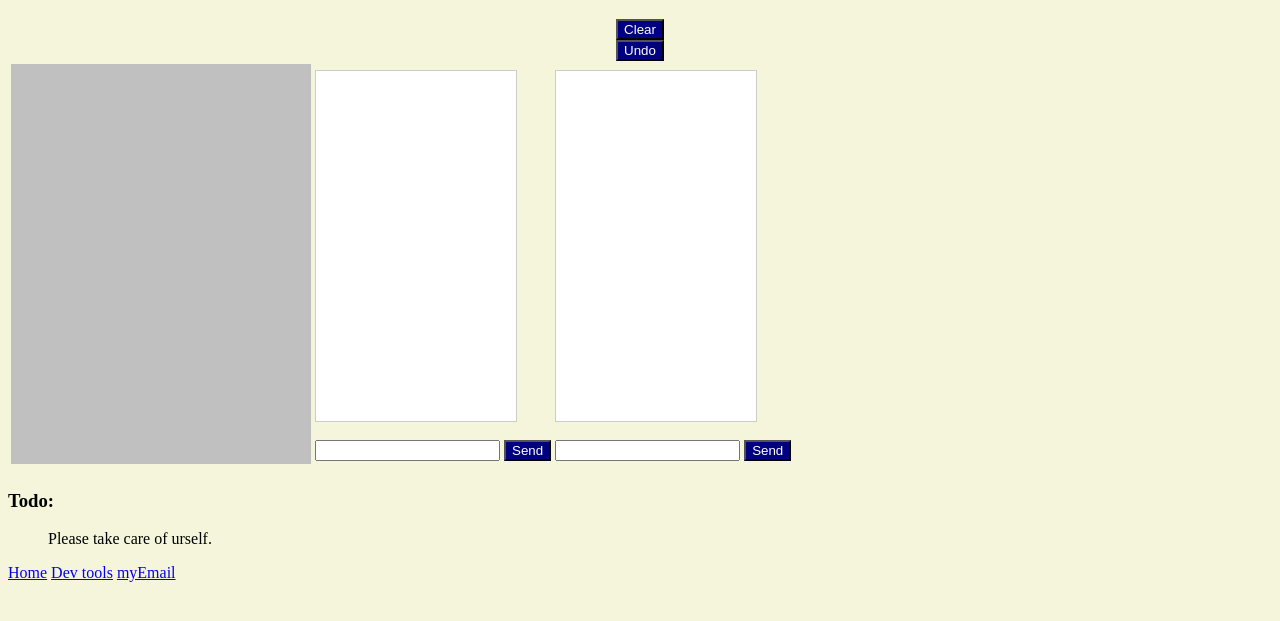
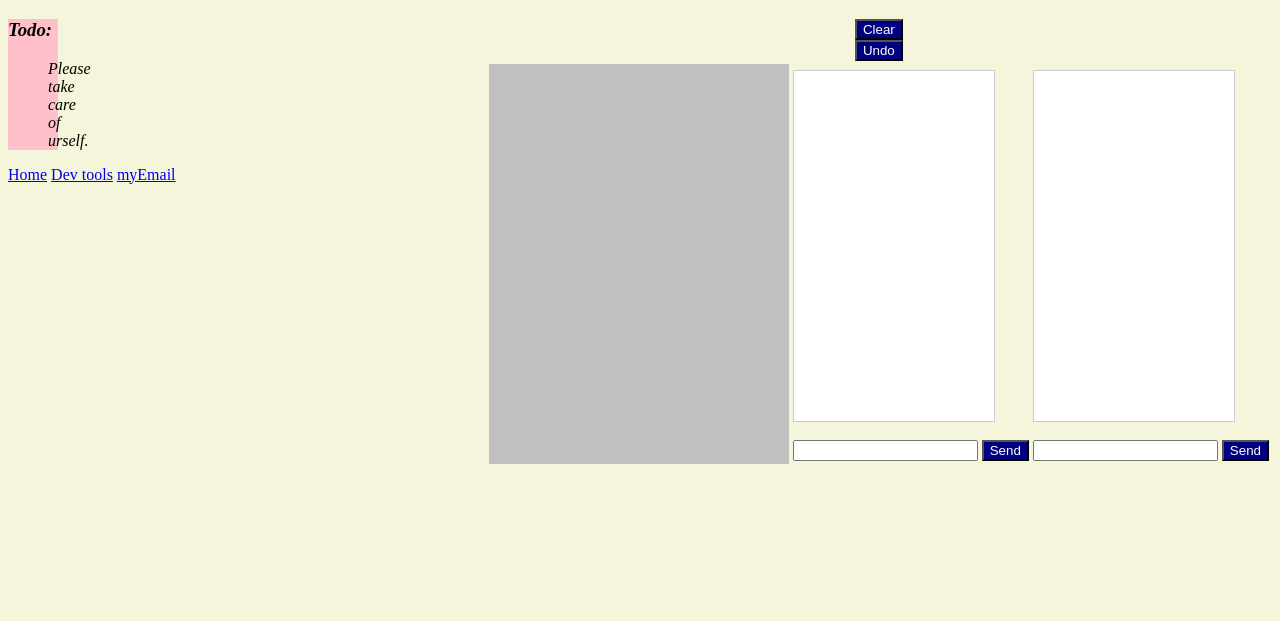
Before and after one commit to Space48121111/heroku-real-time-sketch-, a website with bundled scripts: page index.html in a window 1280 px wide. Shown: the part 61-682 px from the top of the page. Built offline with nearby package versions, Linux system fonts and the light colour scheme; files whose address does not match are found by name.

Commit message:
Update styles.css

```diff
--- a/css/styles.css
+++ b/css/styles.css
@@ -8,13 +8,35 @@ button {
 }
 
 textarea {
-
+  background-color: ivory;
 }
 
 body {
   background-color: beige;
 }
 
+.home {
+  float: right;
+}
+
+.todo {
+  height: 20%;
+  width: 50px;
+  background-color: pink;
+  font-style: oblique;
+}
+
+
+.sidenav {
+  padding: inherit;
+  height: 100%;
+  width: 200px;
+  postion: fixed;
+  background-color: blue
+  color: silver;
+  z-index: 1;
+}
+
 canvas {
   background-color: silver;
 }
```
